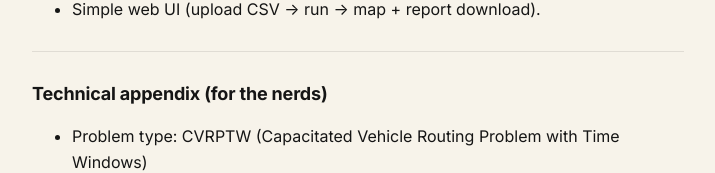
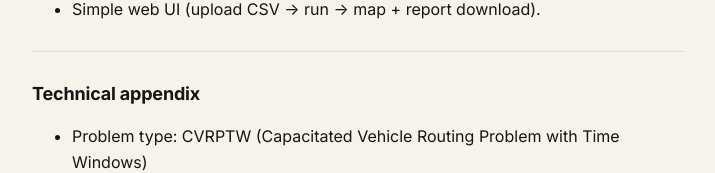
Before and after one commit to benjaminarce-cloud/arcev2-portfolio, a Next.js app: page /work/border-fleet-optimizer in a window 1280 px wide. Shown: the part 1758-1931 px from the top of the page, without its empty margins (282-997 px from the left). Built offline with nearby package versions, Linux system fonts and the light colour scheme.

Commit message:
Update page.tsx

```diff
--- a/src/app/work/[slug]/page.tsx
+++ b/src/app/work/[slug]/page.tsx
@@ -345,7 +345,7 @@ const WORK: WorkProject[] = [
 
     technical: [
       {
-        heading: "Technical appendix (for the nerds)",
+        heading: "Technical appendix",
         bullets: [
           "Problem type: CVRPTW (Capacitated Vehicle Routing Problem with Time Windows)",
           "Language: Python",
```
